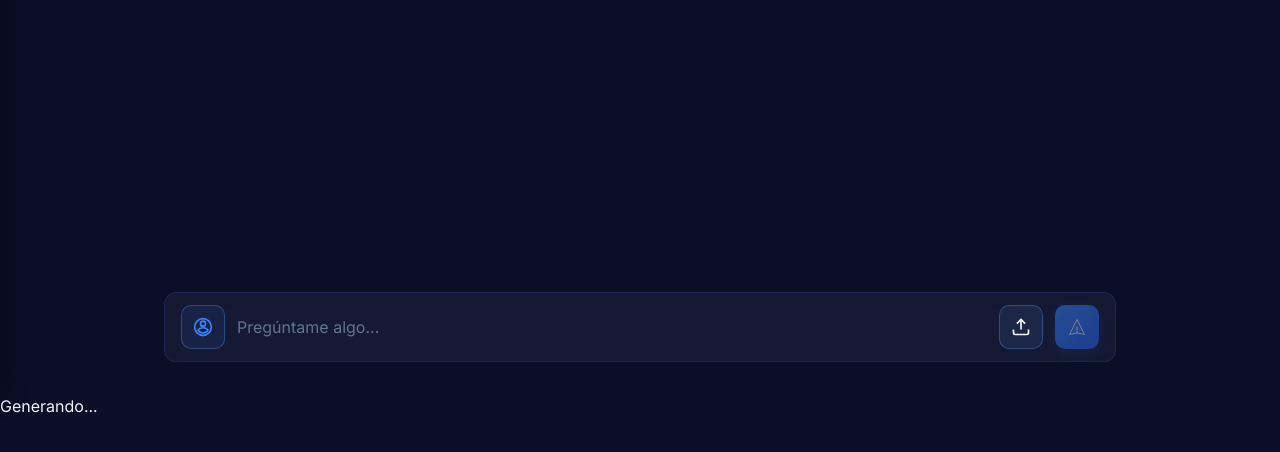
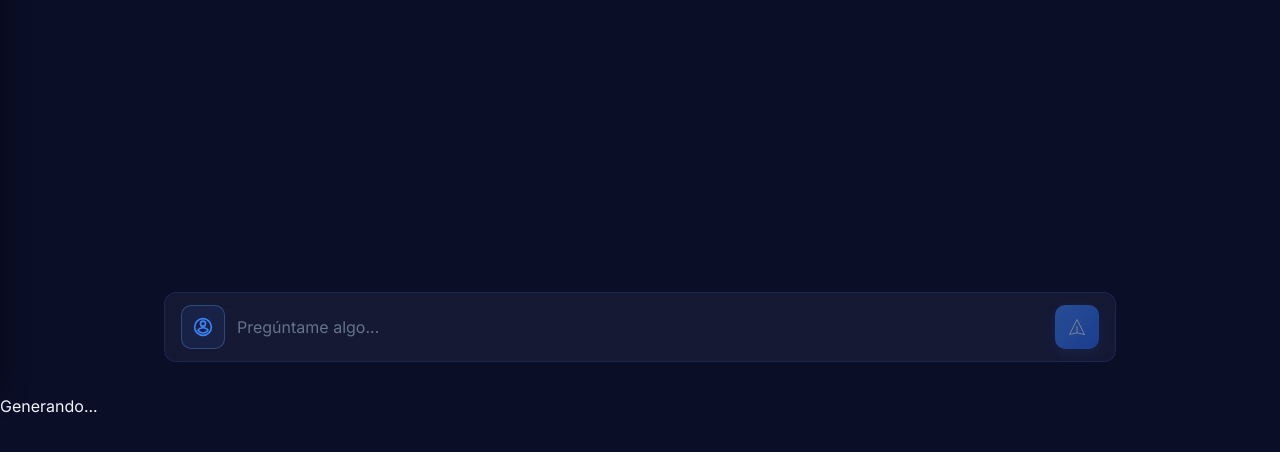
Before and after one commit to DevCenterX/DevCenterX, a website: page chat/index.html in a window 1280 px wide. Shown: the part 406-858 px from the top of the page. Drawn offline with Linux system fonts and the light colour scheme.

Commit message:
Remove unused upload button

```diff
--- a/chat/index.html
+++ b/chat/index.html
@@ -111,13 +111,6 @@
                     </button>
                     <textarea id="messageInput" placeholder="Pregúntame algo..."
                         rows="1"></textarea>
-                    <button class="upload-image-btn" id="uploadImageBtn" title="Subir imagen para editar (modo generador)">
-                        <svg viewBox="0 0 24 24" fill="none" stroke="currentColor" stroke-width="2">
-                            <path d="M21 15v4a2 2 0 0 1-2 2H5a2 2 0 0 1-2-2v-4"></path>
-                            <polyline points="17 8 12 3 7 8"></polyline>
-                            <line x1="12" y1="3" x2="12" y2="15"></line>
-                        </svg>
-                    </button>
                     <button id="sendBtn" disabled>
                         <svg viewBox="0 0 24 24" fill="none" stroke="currentColor">
                             <path d="M12 19l9 2-9-18-9 18 9-2zm0 0v-8"></path>
```
